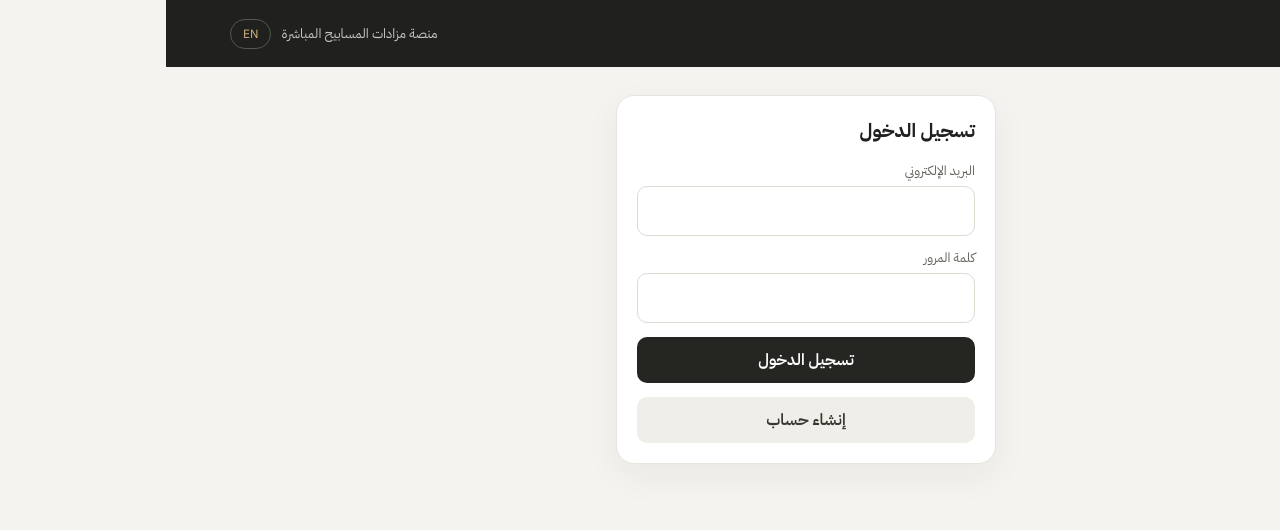
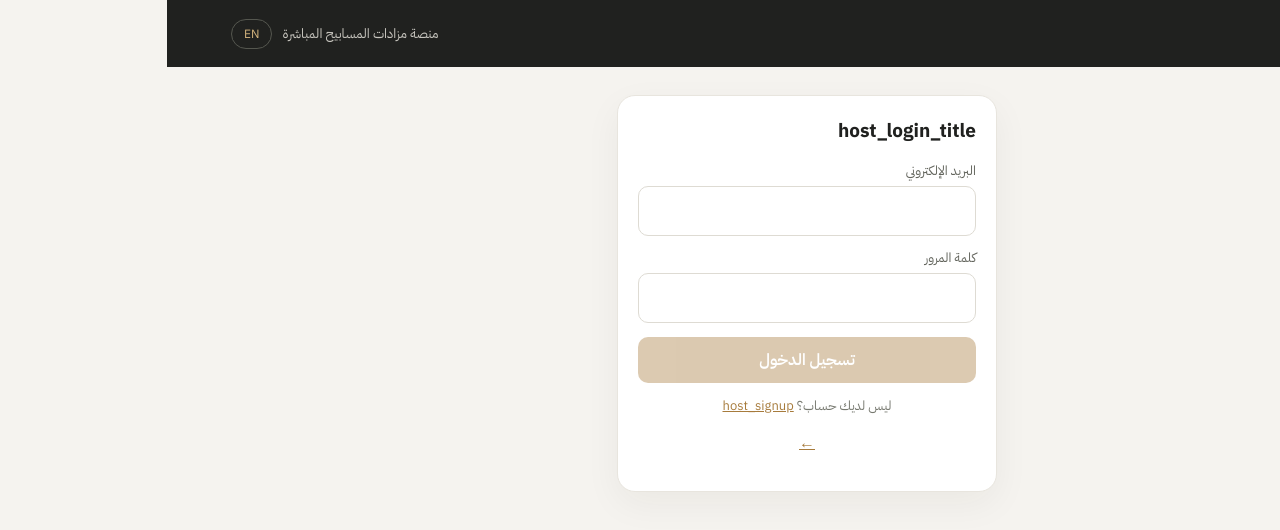
Before and after one commit to soudalharmi/Mizad, a Next.js app in the folder mizad/: page /login in a window 1280 px wide. Shown: the top 530 px of the page. Built offline with nearby package versions, Linux system fonts and the light colour scheme; no server answers.

Commit message:
Add files via upload

```diff
--- a/mizad/src/app/login/page.tsx
+++ b/mizad/src/app/login/page.tsx
@@ -1,31 +1,40 @@
 'use client'
-import { useState } from 'react'
+import { useEffect, useState } from 'react'
 import { useRouter } from 'next/navigation'
+import Link from 'next/link'
 import { sb } from '@/lib/supabase-browser'
 import { useLang } from '@/components/Lang'
+
+// Hosts (and the platform admin) use email + password.
 export default function Login() {
   const { t } = useLang(); const db = sb(); const r = useRouter()
-  const [email, setEmail] = useState(''), [pw, setPw] = useState(''), [msg, setMsg] = useState('')
+  const [mode, setMode] = useState<'in' | 'up'>('in')
+  const [email, setEmail] = useState(''), [pw, setPw] = useState(''), [msg, setMsg] = useState(''), [busy, setBusy] = useState(false)
+  useEffect(() => { if (new URLSearchParams(location.search).get('mode') === 'up') setMode('up') }, [])
   const go = async () => {
     const { data: { user } } = await db.auth.getUser(); if (!user) return
     const { data: p } = await db.from('profiles').select('role').eq('id', user.id).maybeSingle()
     r.push(p?.role === 'super_admin' ? '/admin' : '/dashboard')
   }
-  const signIn = async () => { const { error } = await db.auth.signInWithPassword({ email, password: pw }); error ? setMsg(error.message) : go() }
+  const signIn = async () => { setBusy(true); setMsg(''); const { error } = await db.auth.signInWithPassword({ email: email.trim(), password: pw }); setBusy(false); error ? setMsg(error.message) : go() }
   const signUp = async () => {
-    const { error } = await db.auth.signUp({ email, password: pw }); if (error) return setMsg(error.message)
-    const { error: e2 } = await db.auth.signInWithPassword({ email, password: pw })
+    if (pw.length < 8) return setMsg(t('pw_min'))
+    setBusy(true); setMsg('')
+    const { error } = await db.auth.signUp({ email: email.trim(), password: pw }); if (error) { setBusy(false); return setMsg(error.message) }
+    const { error: e2 } = await db.auth.signInWithPassword({ email: email.trim(), password: pw }); setBusy(false)
     e2 ? setMsg('Check your email to confirm, then sign in.') : go()
   }
   return (
     <main className="wrap" style={{ maxWidth: 420 }}>
       <div className="card">
-        <h2>{t('login')}</h2>
-        <label>{t('email')}</label><input type="email" value={email} onChange={e => setEmail(e.target.value)} />
-        <label>{t('password')}</label><input type="password" value={pw} onChange={e => setPw(e.target.value)} />
+        <h2>{mode === 'in' ? t('host_login_title') : t('host_signup')}</h2>
+        {mode === 'up' && <p className="muted">{t('host_signup_hint')}</p>}
+        <label>{t('email')}</label><input type="email" dir="ltr" autoComplete="email" value={email} onChange={e => setEmail(e.target.value)} />
+        <label>{t('password')}</label><input type="password" autoComplete={mode === 'in' ? 'current-password' : 'new-password'} value={pw} onChange={e => setPw(e.target.value)} />
         {msg && <p className="muted" style={{ color: 'var(--red)' }}>{msg}</p>}
-        <button className="btn full" onClick={signIn}>{t('login')}</button>
-        <button className="btn light full" onClick={signUp}>{t('signup')}</button>
+        <button className="btn gold full" disabled={busy || !email || !pw} onClick={mode === 'in' ? signIn : signUp}>{mode === 'in' ? t('login') : t('host_signup')}</button>
+        <p className="muted" style={{ textAlign: 'center' }}>{mode === 'in' ? t('no_account') : t('have_account')} <a href="#" onClick={e => { e.preventDefault(); setMode(mode === 'in' ? 'up' : 'in'); setMsg('') }}>{mode === 'in' ? t('host_signup') : t('login')}</a></p>
+        <p style={{ textAlign: 'center' }}><Link href="/">←</Link></p>
       </div>
     </main>
   )
```
